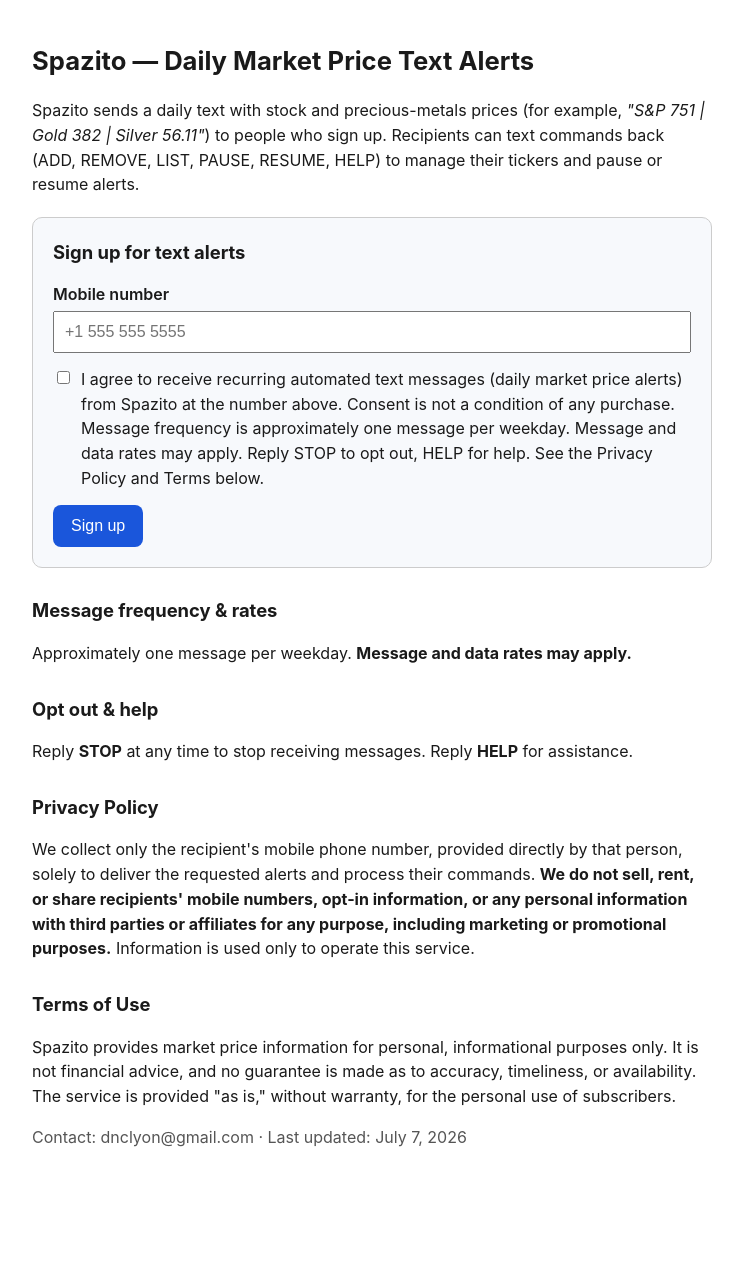
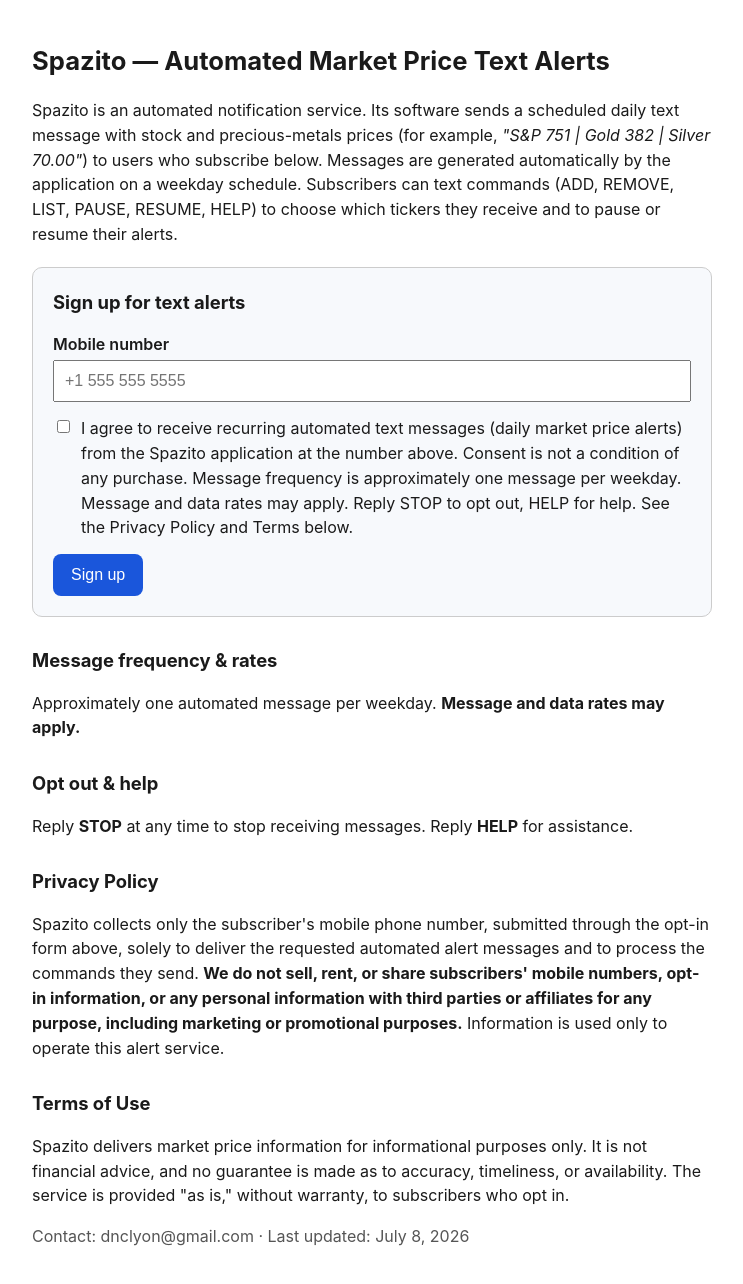
Before and after one commit to Opoohwan/spazito, a website: page docs/index.html in a window 1280 px wide. Shown: the whole page, without its empty margins (268-1011 px from the left). Before the commit the page ends 1190 px from the top, so only its background shows below. Drawn offline with Linux system fonts and the light colour scheme.

Commit message:
docs: reframe opt-in page as automated notification service (A2P 30912 fix)

```diff
--- a/docs/index.html
+++ b/docs/index.html
@@ -3,7 +3,7 @@
 <head>
 <meta charset="utf-8">
 <meta name="viewport" content="width=device-width, initial-scale=1">
-<title>Spazito SMS Alerts — Sign Up, Privacy &amp; Terms</title>
+<title>Spazito Alerts — Sign Up, Privacy &amp; Terms</title>
 <style>
   body { font-family: -apple-system, "Segoe UI", Roboto, Arial, sans-serif; max-width: 680px; margin: 0 auto; padding: 24px; line-height: 1.55; color: #1a1a1a; }
   h1 { font-size: 1.6rem; }
@@ -19,11 +19,13 @@
 </style>
 </head>
 <body>
-<h1>Spazito — Daily Market Price Text Alerts</h1>
-<p>Spazito sends a daily text with stock and precious-metals prices
-(for example, <em>"S&amp;P 751 | Gold 382 | Silver 56.11"</em>) to people who sign up.
-Recipients can text commands back (ADD, REMOVE, LIST, PAUSE, RESUME, HELP) to manage
-their tickers and pause or resume alerts.</p>
+<h1>Spazito — Automated Market Price Text Alerts</h1>
+<p>Spazito is an automated notification service. Its software sends a scheduled daily
+text message with stock and precious-metals prices
+(for example, <em>"S&amp;P 751 | Gold 382 | Silver 70.00"</em>) to users who subscribe
+below. Messages are generated automatically by the application on a weekday schedule.
+Subscribers can text commands (ADD, REMOVE, LIST, PAUSE, RESUME, HELP) to choose which
+tickers they receive and to pause or resume their alerts.</p>
 
 <div class="form">
   <h2 style="margin-top:0">Sign up for text alerts</h2>
@@ -33,38 +35,37 @@ their tickers and pause or resume alerts.</p>
     <label class="consent">
       <input type="checkbox" id="agree" required>
       <span>I agree to receive recurring automated text messages (daily market price
-      alerts) from Spazito at the number above. Consent is not a condition of any
-      purchase. Message frequency is approximately one message per weekday. Message and
-      data rates may apply. Reply STOP to opt out, HELP for help. See the Privacy Policy
-      and Terms below.</span>
+      alerts) from the Spazito application at the number above. Consent is not a condition
+      of any purchase. Message frequency is approximately one message per weekday. Message
+      and data rates may apply. Reply STOP to opt out, HELP for help. See the Privacy
+      Policy and Terms below.</span>
     </label>
     <button type="submit">Sign up</button>
-    <div id="done">Thanks &mdash; you're signed up. You'll start receiving daily alerts.</div>
+    <div id="done">Thanks &mdash; you're subscribed. You'll start receiving daily alerts.</div>
   </form>
 </div>
 
 <h2>Message frequency &amp; rates</h2>
-<p>Approximately one message per weekday. <strong>Message and data rates may apply.</strong></p>
+<p>Approximately one automated message per weekday. <strong>Message and data rates may apply.</strong></p>
 
 <h2>Opt out &amp; help</h2>
 <p>Reply <strong>STOP</strong> at any time to stop receiving messages. Reply
 <strong>HELP</strong> for assistance.</p>
 
 <h2>Privacy Policy</h2>
-<p>We collect only the recipient's mobile phone number, provided directly by that
-person, solely to deliver the requested alerts and process their commands.
-<strong>We do not sell, rent, or share recipients' mobile numbers, opt-in information,
-or any personal information with third parties or affiliates for any purpose, including
-marketing or promotional purposes.</strong> Information is used only to operate this
-service.</p>
+<p>Spazito collects only the subscriber's mobile phone number, submitted through the
+opt-in form above, solely to deliver the requested automated alert messages and to
+process the commands they send. <strong>We do not sell, rent, or share subscribers'
+mobile numbers, opt-in information, or any personal information with third parties or
+affiliates for any purpose, including marketing or promotional purposes.</strong>
+Information is used only to operate this alert service.</p>
 
 <h2>Terms of Use</h2>
-<p>Spazito provides market price information for personal, informational purposes only.
-It is not financial advice, and no guarantee is made as to accuracy, timeliness, or
-availability. The service is provided "as is," without warranty, for the personal use
-of subscribers.</p>
+<p>Spazito delivers market price information for informational purposes only. It is not
+financial advice, and no guarantee is made as to accuracy, timeliness, or availability.
+The service is provided "as is," without warranty, to subscribers who opt in.</p>
 
-<p class="fine">Contact: dnclyon@gmail.com &middot; Last updated: July 7, 2026</p>
+<p class="fine">Contact: dnclyon@gmail.com &middot; Last updated: July 8, 2026</p>
 
 <script>
   function optin(e) {
```
